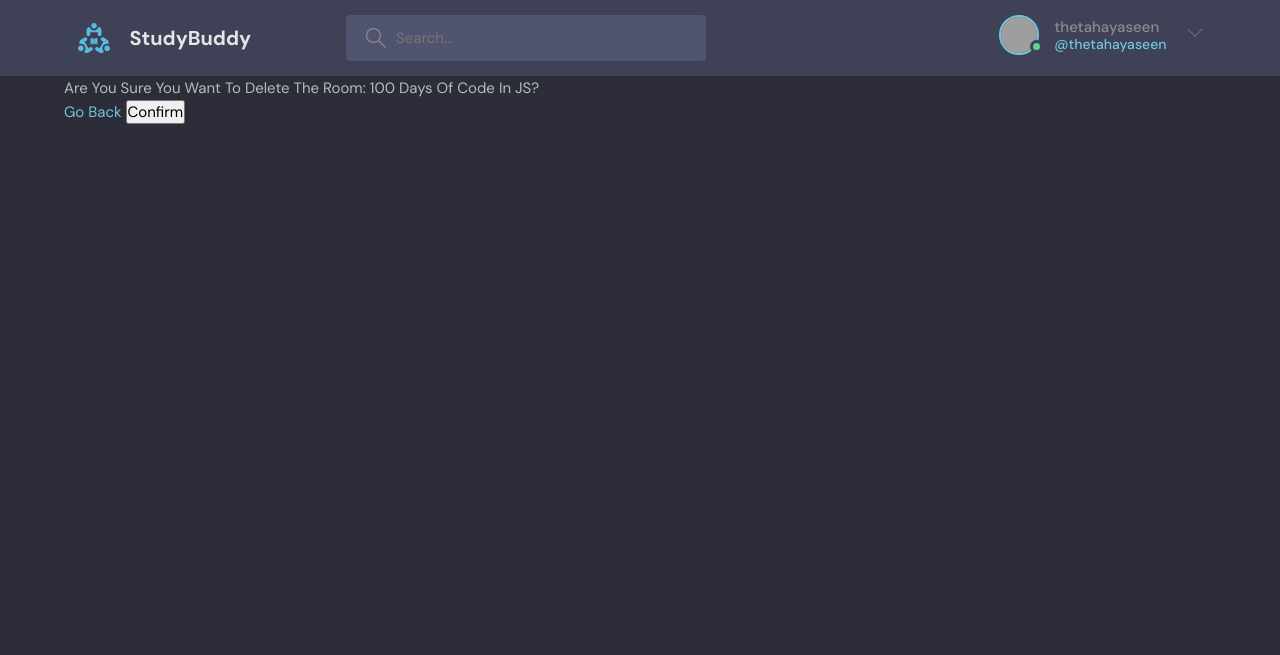
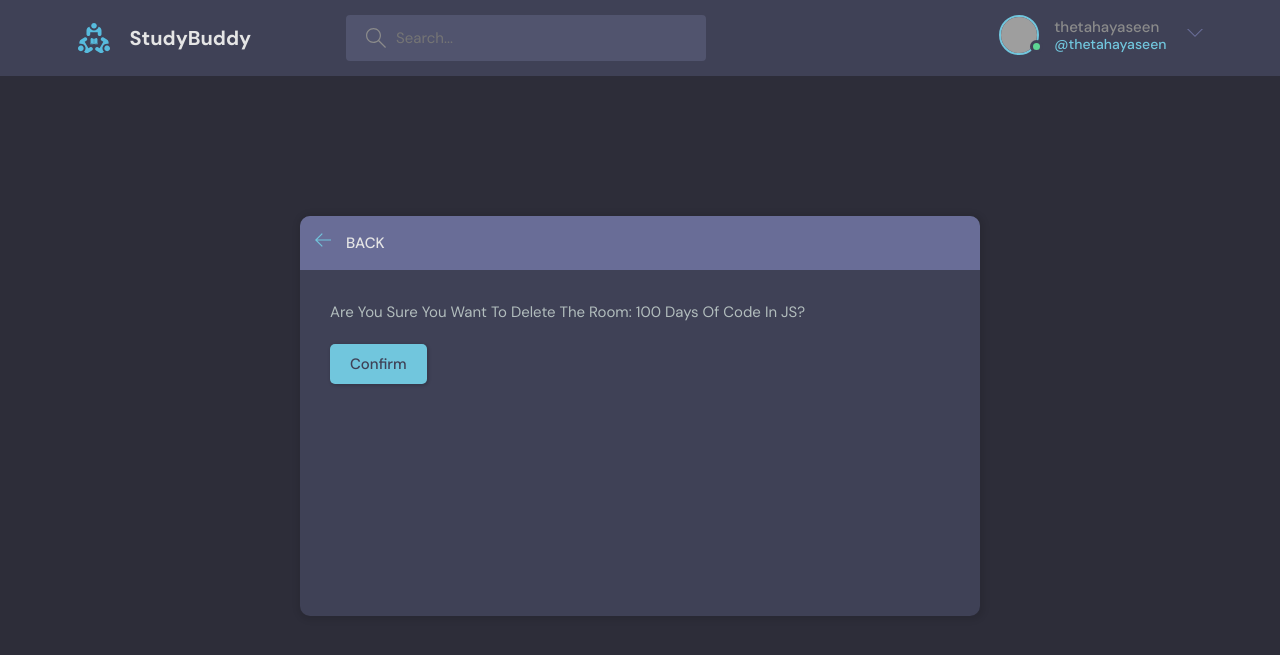
Before and after one commit to TheTahaYaseen/StudyBuddy, a Django app: page /delete-room/1 in a window 1280 px wide. Shown: the top 655 px of the page. Run offline with Django 4.2, Linux system fonts and the light colour scheme; a user stored in the database is signed in; data comes from the database, SQL or seed files in the repository; grey boxes are pictures that could not be loaded.

Commit message:
Implemented Delete Object Template

```diff
--- a/base/templates/base/delete.html
+++ b/base/templates/base/delete.html
@@ -1,18 +1,37 @@
 {% extends "mainlayout.html" %}
 
 {% block content %}
-<div class="container mx-auto mt-8">
-    <form method="POST" class="max-w-md mx-auto p-6 bg-white rounded-md shadow-md">
-        {% csrf_token %}
-        <p class="text-xl font-semibold text-center mb-4">
-            Are You Sure You Want To Delete {{ objectToDelete }}?
-        </p>
-        <div class="text-center">
-            <a href="{{ request.META.HTTP_REFERER }}" class="text-blue-500 hover:underline block mb-4">
-                Go Back
-            </a>
-            <input type="submit" value="Confirm" class="bg-red-500 text-white font-bold py-2 px-4 rounded-full hover:bg-red-700 hover:shadow-md transition duration-300">
+<main class="delete-item layout">
+        <div class="container">
+            <div class="layout__box">
+                <div class="layout__boxHeader">
+                    <div class="layout__boxTitle">
+                        <a href="{{ request.META.HTTP_REFERER }}">
+                            <svg version="1.1" xmlns="http://www.w3.org/2000/svg" width="32" height="32"
+                            viewBox="0 0 32 32">
+                            <title>arrow-left</title>
+                            <path
+                            d="M13.723 2.286l-13.723 13.714 13.719 13.714 1.616-1.611-10.96-10.96h27.625v-2.286h-27.625l10.965-10.965-1.616-1.607z">
+                        </path>
+                    </svg>
+                </a>
+                <h3>Back</h3>
+            </div>
         </div>
-    </form>
-</div>
+        <div class="layout__body">
+            <form class="form" method="POST">
+                             {% csrf_token %}
+                        <div class="form__group">
+                            Are You Sure You Want To Delete {{ objectToDelete }}?
+                        </div>
+
+                        <div class="for__group">
+                            <input class="btn btn--main" type="submit" value="Confirm" />
+                        </div>
+
+                    </form>
+                </div>
+            </div>
+        </div>
+    </main>
 {% endblock content %}
```
